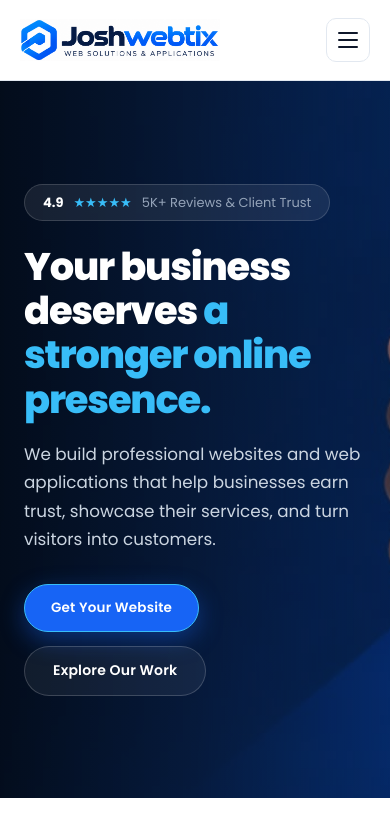
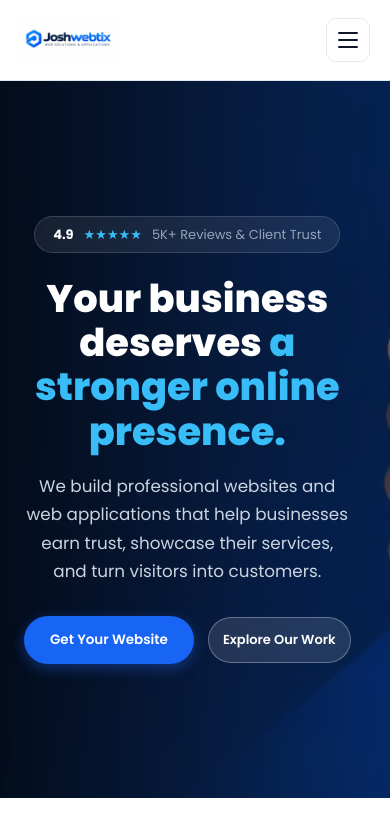
Before and after one commit to Joshwxb/joshwebtix, a React (Vite) app: page / in a window 390 px wide. Shown: the top 836 px of the page. Built offline with nearby package versions, Linux system fonts and the light colour scheme.

Commit message:
Refine hero layout, logo sizing, mobile buttons, and project links

```diff
--- a/src/App.css
+++ b/src/App.css
@@ -298,93 +298,86 @@ body {
 .rating-stars { color: #38bdf8; }
 .rating-text { color: #94a3b8; }
 
-.hero-biz-title {
-  font-size: clamp(2.4rem, 4.2vw, 3.6rem);
-  font-weight: 800;
-  line-height: 1.15;
-  letter-spacing: -1.2px;
-  margin: 0 0 20px 0;
-  color: #ffffff;
+/* Hero Content & Text Left Alignment on Desktop */
+.hero-biz-content {
+  text-align: left;
+  max-width: 700px; /* Keeps line length comfortable for reading */
+  margin: 0;        /* Removes auto centering so it starts from the left */
 }
 
-.highlight-blue { color: #38bdf8; }
-
-.hero-biz-description {
-  color: #cbd5e1;
-  font-size: 1.05rem;
-  line-height: 1.8;
-  max-width: 530px;
-  margin-bottom: 36px;
-}
-
+/* Align buttons to the left on laptop/desktop */
 .hero-biz-actions {
   display: flex;
   align-items: center;
-  gap: 16px;
-  flex-wrap: wrap;
+  justify-content: flex-start; /* Aligns buttons to the left matching the text */
+  gap: 14px;
+  flex-wrap: nowrap;
+  margin-top: 28px;
 }
 
-.btn-hero-primary,
-.btn-hero-secondary {
-  display: inline-flex;
-  align-items: center;
-  justify-content: center;
-  gap: 10px;
-  height: 50px;
-  padding: 0 28px;
-  border-radius: 50px;
-  font-family: 'Poppins', sans-serif;
-  font-size: 14px;
+/* Primary Button - Rounded Pill Design */
+.btn-hero-primary {
+  background-color: #2563eb;
+  color: #ffffff;
+  padding: 14px 28px;
+  border-radius: 9999px;
   font-weight: 600;
-  letter-spacing: 0.2px;
+  font-size: 15px;
   text-decoration: none;
-  cursor: pointer;
-  transition: all 0.3s cubic-bezier(0.16, 1, 0.3, 1);
-}
-
-.btn-hero-primary {
-  background: #1764f5;
-  color: #ffffff !important;
-  border: 1px solid #38bdf8;
-  box-shadow: 0 8px 25px rgba(23, 100, 245, 0.4);
+  white-space: nowrap;
+  box-shadow: 0 4px 14px rgba(37, 99, 235, 0.4);
+  transition: all 0.25s ease;
 }
 
 .btn-hero-primary:hover {
-  background: #1253d1;
-  transform: translateY(-3px);
+  background-color: #1d4ed8;
+  transform: translateY(-1px);
+  box-shadow: 0 6px 20px rgba(37, 99, 235, 0.5);
 }
 
+/* Secondary Button - Glassmorphism Outer Border Rounded Pill */
 .btn-hero-secondary {
-  background: rgba(255, 255, 255, 0.06);
-  color: #ffffff !important;
-  border: 1px solid rgba(255, 255, 255, 0.18);
+  background-color: rgba(255, 255, 255, 0.12);
+  color: #ffffff;
+  padding: 14px 28px;
+  border-radius: 9999px;
+  font-weight: 600;
+  font-size: 15px;
+  text-decoration: none;
+  border: 1px solid rgba(255, 255, 255, 0.3);
+  backdrop-filter: blur(8px);
+  white-space: nowrap;
+  transition: all 0.25s ease;
 }
 
 .btn-hero-secondary:hover {
-  background: rgba(255, 255, 255, 0.12);
-  transform: translateY(-3px);
+  background-color: rgba(255, 255, 255, 0.22);
+  border-color: rgba(255, 255, 255, 0.5);
+  transform: translateY(-1px);
 }
 
-/* Hide extra right visual element since bb.jpeg is now the background container */
-.hero-biz-visual {
-  display: none;
-}
+/* Mobile Screen Formatting (Optional: Keep centered on mobile if desired) */
+@media (max-width: 768px) {
+  .hero-biz-content {
+    text-align: center; /* Keeps mobile centered for a clean mobile look */
+    margin: 0 auto;
+  }
 
-@media (max-width: 960px) {
-  .hero-biz-container {
-    grid-template-columns: 1fr;
-    text-align: left;
+  .hero-biz-actions {
+    justify-content: center; /* Centers buttons back on mobile */
+    gap: 10px;
+    width: 100%;
   }
-  .hero-biz-section {
-    background: linear-gradient(
-        180deg,
-        rgba(3, 11, 24, 0.92) 0%,
-        rgba(7, 22, 48, 0.88) 100%
-      ),
-      url('/bb.jpeg') center/cover no-repeat;
+
+  .btn-hero-primary,
+  .btn-hero-secondary {
+    flex: 1;
+    padding: 12px 14px;
+    font-size: 13px;
+    text-align: center;
+    border-radius: 9999px;
   }
 }
-
 /* Common Section Headings */
 .section-heading {
   max-width: 650px;
--- a/src/App.jsx
+++ b/src/App.jsx
@@ -90,7 +90,7 @@ function App() {
       <header className="site-header">
         <nav className="navbar">
           <a href="#home" className="brand-logo" aria-label="Joshwebtix Home">
-            <img src="/ll.png" alt="Joshwebtix" />
+            <img src="/22.jpg" alt="Joshwebtix" />
           </a>
 
           <div className="desktop-nav">
@@ -156,8 +156,6 @@ function App() {
 
       <h1 className="hero-biz-title">
         Your business deserves <span className="highlight-blue">a stronger online presence.</span>
-                <br />
-
       </h1>
 
       <p className="hero-biz-description">
@@ -235,6 +233,7 @@ function App() {
   </div>
 
   <div className="portfolio-grid">
+    {/* Project 1: TFOOD */}
     <article className="portfolio-card animate-card-hover">
       <div
         className="portfolio-card-image"
@@ -245,12 +244,18 @@ function App() {
         <p>
           A premium food platform with easy-to-use menus, smooth online ordering, and a vibrant, food-focused design.
         </p>
-        <a href="#contact" className="portfolio-details-btn">
+        <a
+          href="https://tfood-ten.vercel.app"
+          target="_blank"
+          rel="noopener noreferrer"
+          className="portfolio-details-btn"
+        >
           View Website <i className="fa-solid fa-arrow-up-right-from-square" />
         </a>
       </div>
     </article>
 
+    {/* Project 2: NCT TRAVELS */}
     <article className="portfolio-card animate-card-hover">
       <div
         className="portfolio-card-image"
@@ -261,12 +266,18 @@ function App() {
         <p>
           A visa website providing fast, reliable, and seamless visa processing services.
         </p>
-        <a href="#contact" className="portfolio-details-btn">
+        <a
+          href="https://nct-travels.vercel.app"
+          target="_blank"
+          rel="noopener noreferrer"
+          className="portfolio-details-btn"
+        >
           View Website <i className="fa-solid fa-arrow-up-right-from-square" />
         </a>
       </div>
     </article>
 
+    {/* Project 3: CEDAG FOUNDATION */}
     <article className="portfolio-card animate-card-hover">
       <div
         className="portfolio-card-image"
@@ -277,7 +288,12 @@ function App() {
         <p>
           A website for a foundation focused on community growth, social impact, and educational support.
         </p>
-        <a href="#contact" className="portfolio-details-btn">
+        <a
+          href="https://cedag-foundation.vercel.app"
+          target="_blank"
+          rel="noopener noreferrer"
+          className="portfolio-details-btn"
+        >
           View Website <i className="fa-solid fa-arrow-up-right-from-square" />
         </a>
       </div>
```
Also changed, not shown: public/22.jpg (added). Lines whose indentation alone changed are shown as unchanged.
